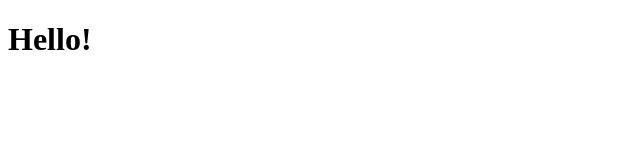
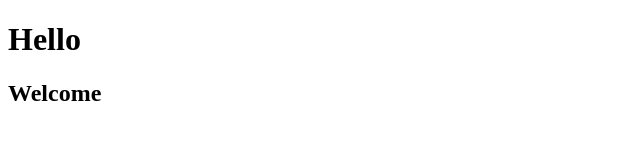
Before and after one commit to raphhu/designcv, a plain HTML site: page index.html in a window 1280 px wide. Shown: the whole page, without its empty margins (0-640 px from the left). Drawn offline with Linux system fonts and the light colour scheme.

Commit message:
First change
This is just a demo (2)

```diff
--- a/index.html
+++ b/index.html
@@ -1,6 +1,7 @@
 <!DOCTYPE html>
 <html>
 <body>
-    <h1>Hello!</h1>
+    <h1>Hello</h1>
+    <h2>Welcome</h2>
 </body>
 </html>
--- /dev/null
+++ b/style.css
@@ -0,0 +1,2 @@
+body{
+    margin:0}
```
